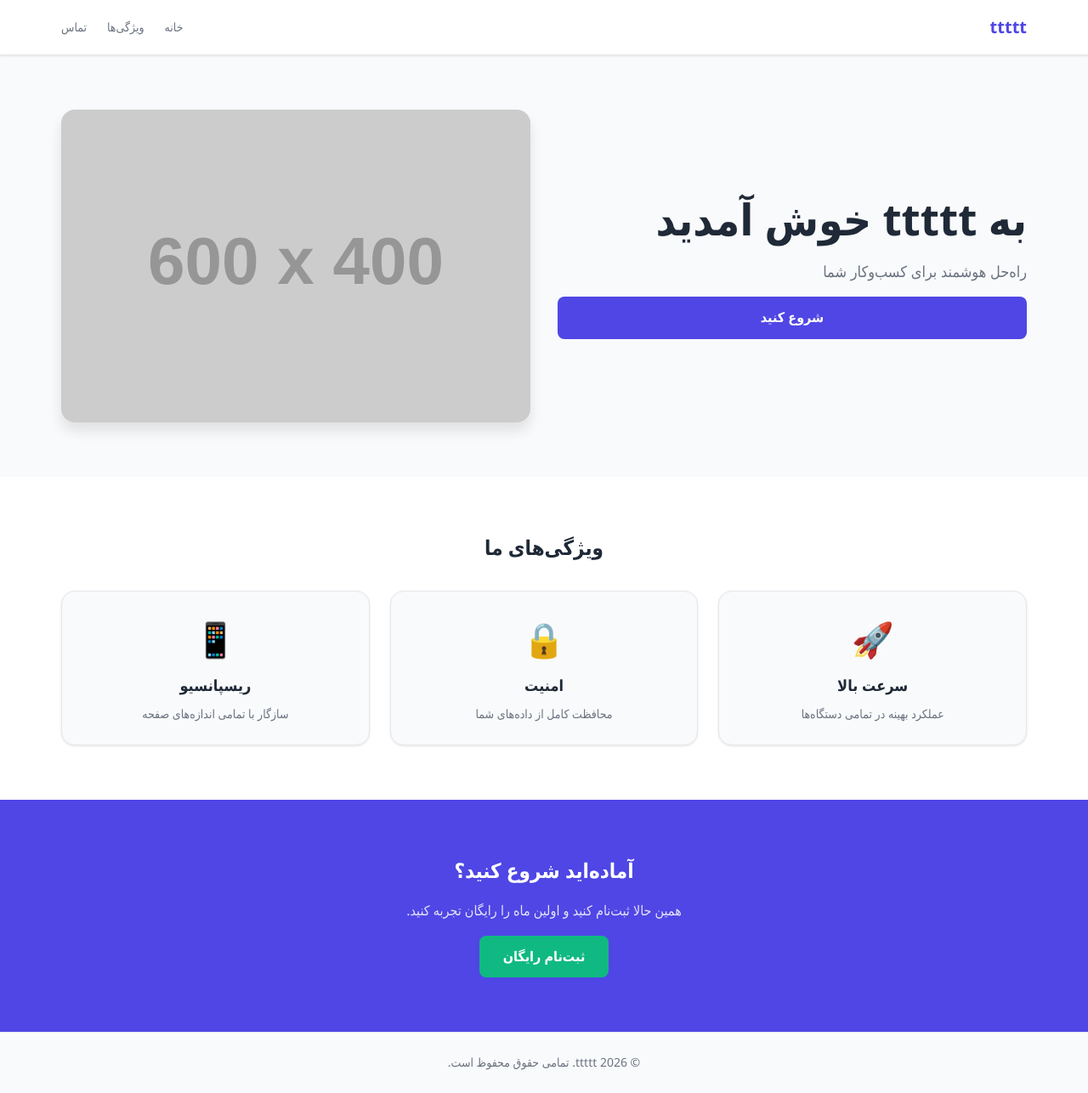
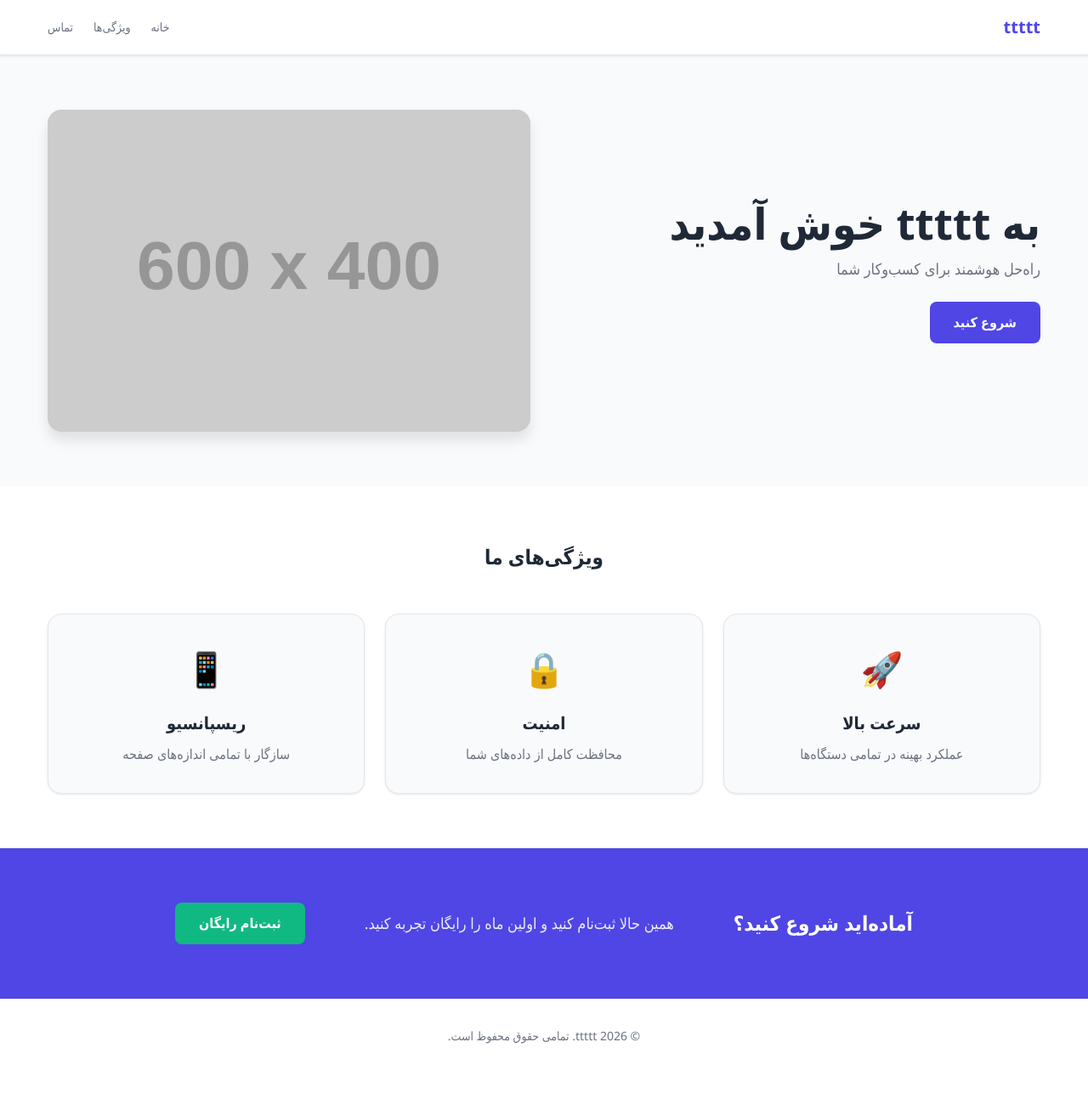
Before and after one commit to javiddeveloper/test_idea, a website: page frontend/index.html in a window 1280 px wide. Shown: the whole page at 85% size. After the commit the page ends 1263 px from the top, so only its background shows below. Drawn offline with Linux system fonts and the light colour scheme; placeholder pictures from the web are drawn by us.

Commit message:
feat: [frontend][boilerplate] Visual & Responsive Test

```diff
--- a/frontend/styles.css
+++ b/frontend/styles.css
@@ -151,23 +151,18 @@ a {
   color: var(--color-primary);
 }
 
-/* ===== Hero — mobile-first: single column ===== */
+/* ===== Hero ===== */
 .hero {
+  padding: var(--spacing-2xl) 0;
   background-color: var(--color-bg-alt);
-  padding-block: var(--spacing-2xl);
 }
 
 .hero__inner {
-  display: grid;
-  grid-template-columns: 1fr;
+  display: flex;
+  flex-direction: column;
   gap: var(--spacing-lg);
   align-items: center;
-}
-
-.hero__text {
-  display: flex;
-  flex-direction: column;
-  gap: var(--spacing-sm);
+  text-align: center;
 }
 
 .hero__title {
@@ -180,24 +175,32 @@ a {
 .hero__subtitle {
   font-size: var(--font-size-lg);
   color: var(--color-text-light);
+  margin-top: var(--spacing-xs);
+  margin-bottom: var(--spacing-md);
+}
+
+.hero__image {
+  width: 100%;
+  max-width: 480px;
 }
 
 .hero__img {
+  width: 100%;
+  height: auto;
   border-radius: var(--radius-lg);
   box-shadow: var(--shadow-lg);
-  width: 100%;
 }
 
-/* ===== Features — mobile-first: single column ===== */
+/* ===== Features ===== */
 .features {
-  padding-block: var(--spacing-2xl);
+  padding: var(--spacing-2xl) 0;
 }
 
 .section__title {
   font-size: var(--font-size-2xl);
   font-weight: 700;
   text-align: center;
-  margin-bottom: var(--spacing-lg);
+  margin-bottom: var(--spacing-xl);
   color: var(--color-text);
 }
 
@@ -211,7 +214,7 @@ a {
   background-color: var(--color-bg-alt);
   border: 1px solid var(--color-border);
   border-radius: var(--radius-lg);
-  padding: var(--spacing-md);
+  padding: var(--spacing-lg);
   text-align: center;
   box-shadow: var(--shadow-sm);
   transition: box-shadow var(--transition), transform var(--transition);
@@ -224,64 +227,75 @@ a {
 
 .feature-card__icon {
   font-size: 2.5rem;
-  margin-bottom: var(--spacing-xs);
+  margin-bottom: var(--spacing-sm);
 }
 
 .feature-card__title {
-  font-size: var(--font-size-lg);
+  font-size: var(--font-size-xl);
   font-weight: 600;
   margin-bottom: var(--spacing-xs);
   color: var(--color-text);
 }
 
 .feature-card__desc {
-  font-size: var(--font-size-sm);
+  font-size: var(--font-size-base);
   color: var(--color-text-light);
 }
 
 /* ===== CTA Section ===== */
 .cta-section {
+  padding: var(--spacing-2xl) 0;
   background-color: var(--color-primary);
-  padding-block: var(--spacing-2xl);
+  color: #ffffff;
 }
 
 .cta-section__inner {
-  text-align: center;
   display: flex;
   flex-direction: column;
   align-items: center;
-  gap: var(--spacing-sm);
+  text-align: center;
+  gap: var(--spacing-md);
 }
 
 .cta-section__title {
   font-size: var(--font-size-2xl);
   font-weight: 700;
-  color: #ffffff;
 }
 
 .cta-section__sub {
-  font-size: var(--font-size-base);
-  color: rgba(255, 255, 255, 0.85);
+  font-size: var(--font-size-lg);
+  opacity: 0.9;
   max-width: 48ch;
 }
 
 /* ===== Footer ===== */
 .footer {
-  background-color: var(--color-bg-alt);
+  padding: var(--spacing-lg) 0;
+  background-color: var(--color-bg);
   border-top: 1px solid var(--color-border);
-  padding-block: var(--spacing-md);
 }
 
 .footer__copy {
+  text-align: center;
   font-size: var(--font-size-sm);
   color: var(--color-text-light);
-  text-align: center;
 }
 
-/* ===== Responsive — Tablet (>= 768px) ===== */
+/* ===== Responsive: Tablet (768px+) ===== */
 @media (min-width: 768px) {
   .hero__inner {
-    grid-template-columns: 1fr 1fr;
+    flex-direction: row;
+    text-align: right;
+    justify-content: space-between;
+  }
+
+  .hero__text {
+    flex: 1;
+  }
+
+  .hero__image {
+    flex: 1;
+    max-width: none;
   }
 
   .hero__title {
@@ -291,19 +305,26 @@ a {
   .features__grid {
     grid-template-columns: repeat(2, 1fr);
   }
+
+  .cta-section__inner {
+    flex-direction: row;
+    justify-content: space-between;
+    text-align: right;
+  }
 }
 
-/* ===== Responsive — Desktop (>= 1280px) ===== */
+/* ===== Responsive: Desktop (1280px+) ===== */
 @media (min-width: 1280px) {
   .hero__title {
-    font-size: clamp(2.5rem, 4vw, 3.5rem);
+    font-size: clamp(2.25rem, 4vw, 3.5rem);
   }
 
   .features__grid {
     grid-template-columns: repeat(3, 1fr);
   }
 
-  .container {
-    padding-inline: var(--spacing-lg);
+  .cta-section__inner {
+    max-width: 900px;
+    margin-inline: auto;
   }
 }
```
